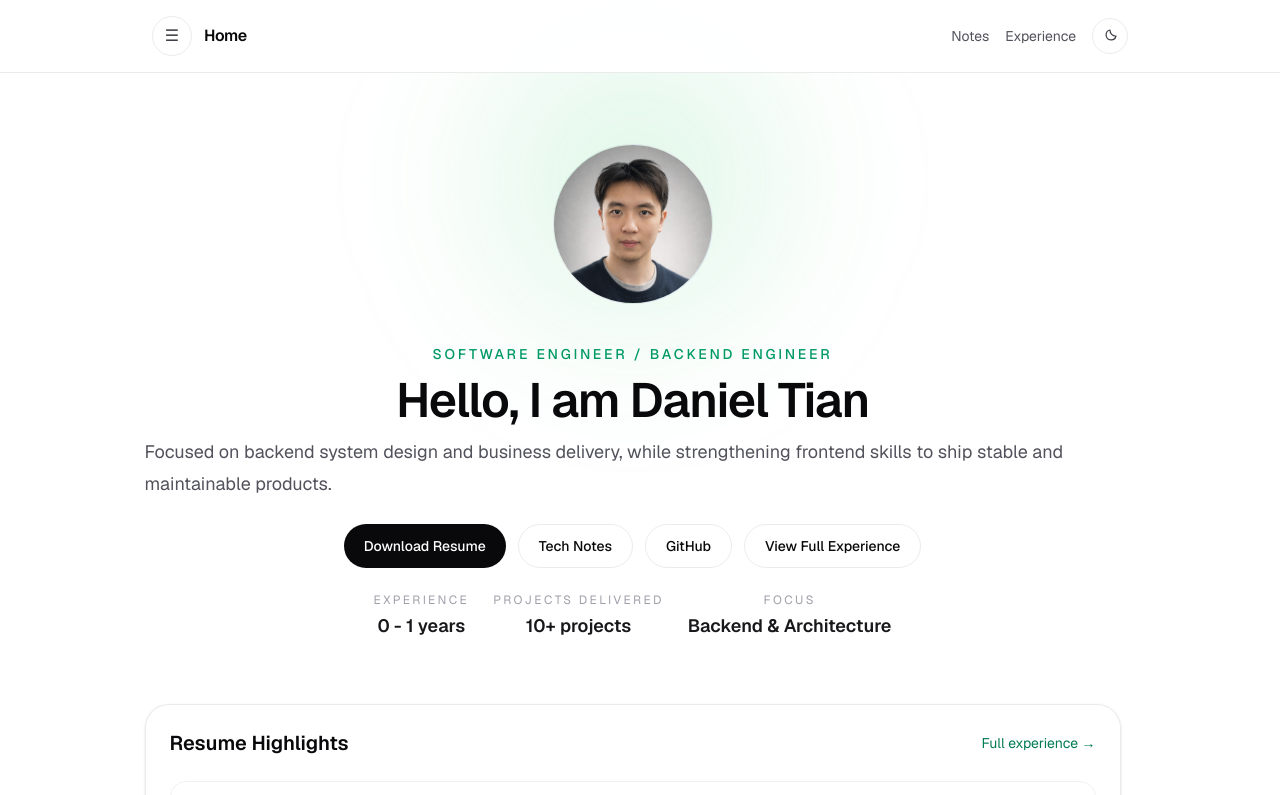
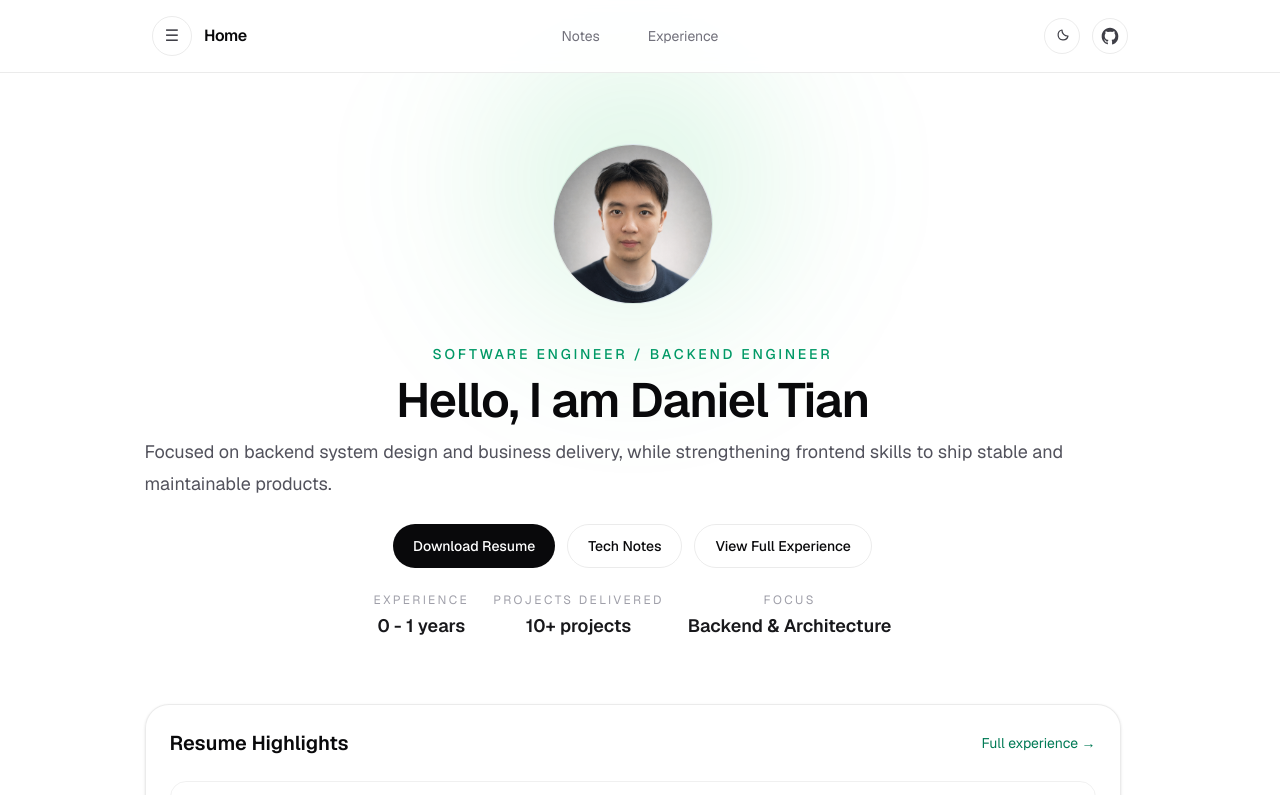
Before and after one commit to ltian059/my-portfolio, a Next.js app: page / in a window 1280 px wide. Shown: the top 795 px of the page. Built offline with nearby package versions, Linux system fonts and the light colour scheme.

Commit message:
feat: add HeaderNav component for improved navigation and remove GitHub button from Home

```diff
--- a/src/app/layout.tsx
+++ b/src/app/layout.tsx
@@ -1,6 +1,7 @@
 import type { Metadata } from "next";
 import { Geist, Geist_Mono } from "next/font/google";
 import Link from "next/link";
+import HeaderNav from "../components/header-nav";
 import SideDrawer from "../components/side-drawer";
 import ThemeToggle from "../components/theme-toggle";
 import "./globals.css";
@@ -31,8 +32,8 @@ export default function RootLayout({
         className={`${geistSans.variable} ${geistMono.variable} min-h-screen antialiased`}
       >
         <header className="fixed inset-x-0 top-0 z-40 border-b border-black/[.08] bg-white/90 backdrop-blur dark:border-white/[.145] dark:bg-[#202126]">
-          <div className="mx-auto flex w-full max-w-5xl items-center justify-between px-6 py-4">
-            <div className="flex items-center gap-3">
+          <div className="mx-auto flex w-full max-w-5xl items-center px-6 py-4">
+            <div className="flex flex-1 items-center gap-3">
               <SideDrawer />
               <Link
                 href="/"
@@ -41,15 +42,18 @@ export default function RootLayout({
                 Home
               </Link>
             </div>
-            <nav className="flex items-center gap-4 text-sm text-zinc-600 dark:text-zinc-300">
-              <Link href="/notes" className="hover:underline">
-                Notes
-              </Link>
-              <Link href="/experience" className="hover:underline">
-                Experience
-              </Link>
+            <HeaderNav />
+            <div className="flex flex-1 items-center justify-end gap-3">
               <ThemeToggle />
-            </nav>
+              <a
+                href="https://github.com/ltian059"
+                className="inline-flex h-9 w-9 items-center justify-center rounded-full border border-black/[.08] text-zinc-700 hover:bg-black/[.04] dark:border-white/[.145] dark:text-zinc-200 dark:hover:bg-white/[.06]"
+              >
+                <svg viewBox="0 0 24 24" aria-hidden="true" className="h-5 w-5 fill-current">
+                  <path d="M12 2C6.48 2 2 6.58 2 12.26c0 4.52 2.87 8.36 6.84 9.71.5.1.68-.22.68-.48 0-.24-.01-.88-.01-1.72-2.78.62-3.37-1.38-3.37-1.38-.45-1.18-1.11-1.49-1.11-1.49-.91-.64.07-.63.07-.63 1.01.07 1.54 1.07 1.54 1.07.9 1.6 2.36 1.14 2.94.87.09-.67.35-1.14.63-1.4-2.22-.26-4.56-1.14-4.56-5.06 0-1.12.39-2.03 1.03-2.75-.1-.26-.45-1.3.1-2.71 0 0 .84-.27 2.75 1.05a9.3 9.3 0 0 1 2.5-.35c.85 0 1.7.12 2.5.35 1.9-1.32 2.75-1.05 2.75-1.05.55 1.41.2 2.45.1 2.71.64.72 1.03 1.63 1.03 2.75 0 3.93-2.34 4.8-4.57 5.05.36.32.68.95.68 1.92 0 1.39-.01 2.5-.01 2.85 0 .27.18.59.69.48A10.12 10.12 0 0 0 22 12.26C22 6.58 17.52 2 12 2z" />
+                </svg>
+              </a>
+            </div>
           </div>
         </header>
         <div className="pt-20">{children}</div>
--- a/src/app/page.tsx
+++ b/src/app/page.tsx
@@ -75,11 +75,6 @@ export default function Home() {
                 {hero.notesLabel}
               </Link>
               {/* Github Button */}
-              <a href={hero.githubUrl} target="_blank" rel="noopener noreferrer"
-                className="inline-flex h-11 items-center justify-center rounded-full border border-black/[.08] px-5 text-sm font-medium text-zinc-950 hover:bg-black/[.04] dark:border-white/[.145] dark:text-zinc-50 dark:hover:bg-white/[.08]"
-              >
-                GitHub
-              </a>
 
               {/* Experience Button */}
               <Link
--- /dev/null
+++ b/src/components/header-nav.tsx
@@ -0,0 +1,33 @@
+"use client";
+
+import Link from "next/link";
+import { usePathname } from "next/navigation";
+
+export default function HeaderNav() {
+  const pathname = usePathname();
+
+  return (
+    <nav className="flex flex-1 items-center justify-center gap-6 text-sm text-zinc-500 dark:text-zinc-300">
+      <Link
+        href="/notes"
+        className={`rounded-full px-3 py-1 transition ${
+          pathname?.startsWith("/notes")
+            ? "bg-emerald-100 text-emerald-900 dark:bg-emerald-400/15 dark:text-emerald-100"
+            : "hover:text-zinc-900 dark:hover:text-zinc-100"
+        }`}
+      >
+        Notes
+      </Link>
+      <Link
+        href="/experience"
+        className={`rounded-full px-3 py-1 transition ${
+          pathname?.startsWith("/experience")
+            ? "bg-emerald-100 text-emerald-900 dark:bg-emerald-400/15 dark:text-emerald-100"
+            : "hover:text-zinc-900 dark:hover:text-zinc-100"
+        }`}
+      >
+        Experience
+      </Link>
+    </nav>
+  );
+}
```
